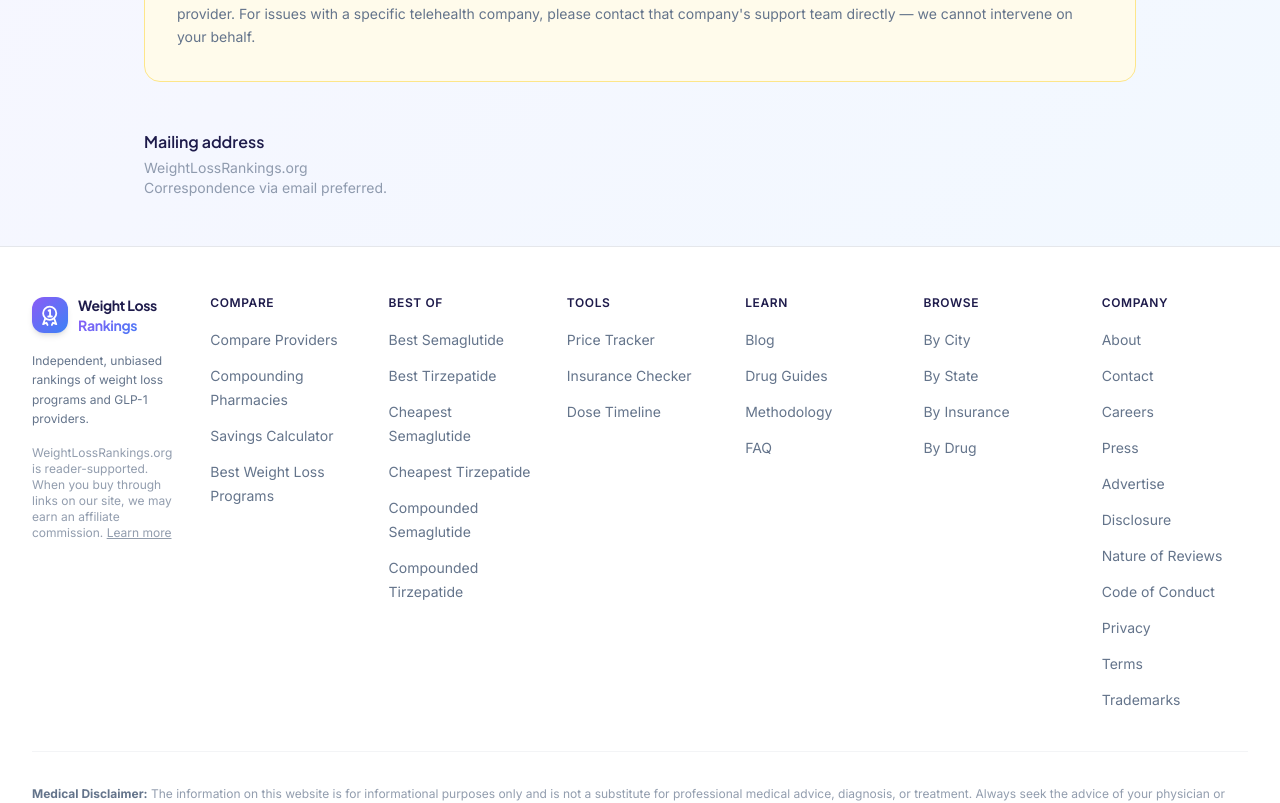
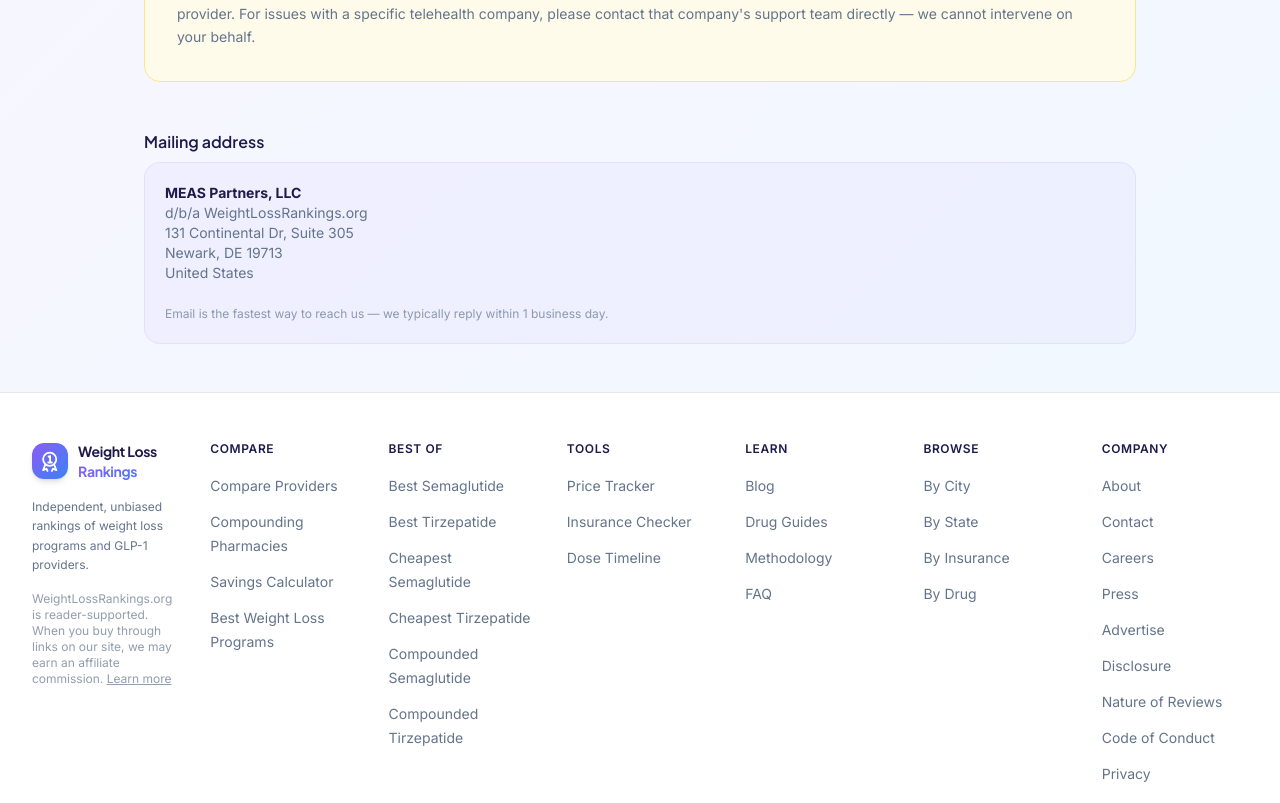
Before and after one commit to edwinurrutia/weightlossrankings, a Next.js app: page /contact in a window 1280 px wide. Shown: the part 1580-2383 px from the top of the page. Built offline with nearby package versions, Linux system fonts and the light colour scheme; no server answers.

Commit message:
feat: add MEAS Partners LLC entity info to terms, privacy, contact, and footer

```diff
--- a/src/app/contact/page.tsx
+++ b/src/app/contact/page.tsx
@@ -199,15 +199,19 @@
         </p>
       </section>
 
-      <section className="text-sm text-brand-text-secondary/70">
-        <h2 className="font-heading text-base font-semibold text-brand-text-primary mb-1">
+      <section>
+        <h2 className="font-heading text-base font-semibold text-brand-text-primary mb-2">
           Mailing address
         </h2>
-        <p>
-          WeightLossRankings.org
-          <br />
-          Correspondence via email preferred.
-        </p>
+        <address className="not-italic rounded-2xl bg-brand-violet/5 border border-brand-violet/10 p-5 text-sm text-brand-text-secondary">
+          <strong className="text-brand-text-primary">MEAS Partners, LLC</strong><br />
+          d/b/a WeightLossRankings.org<br />
+          131 Continental Dr, Suite 305<br />
+          Newark, DE 19713<br />
+          United States
+          <br /><br />
+          <span className="text-xs text-brand-text-secondary/70">Email is the fastest way to reach us — we typically reply within 1 business day.</span>
+        </address>
       </section>
     </div>
   );
--- a/src/app/privacy/page.tsx
+++ b/src/app/privacy/page.tsx
@@ -22,11 +22,15 @@
       <div className="space-y-6 text-brand-text-secondary leading-relaxed">
         <p>
           WeightLossRankings.org (&quot;we,&quot; &quot;us,&quot; or
-          &quot;our&quot;) respects your privacy. This Privacy Policy explains
-          what information we collect when you visit our website, how we use
-          that information, who we share it with, and the rights you have over
-          your personal data. By using the Site you consent to the practices
-          described here. If you do not agree, please do not use the Site.
+          &quot;our&quot;) is owned and operated by{" "}
+          <strong className="text-brand-text-primary">MEAS Partners, LLC</strong>,
+          a Delaware limited liability company with a registered address at
+          131 Continental Dr, Suite 305, Newark, DE 19713. We respect your privacy.
+          This Privacy Policy explains what information we collect when you
+          visit our website, how we use that information, who we share it
+          with, and the rights you have over your personal data. By using
+          the Site you consent to the practices described here. If you do
+          not agree, please do not use the Site.
         </p>
 
         <h2 className="font-heading text-xl font-bold text-brand-text-primary pt-4">
@@ -355,24 +359,25 @@
         <p>
           For privacy questions, requests, or complaints, please email{" "}
           <a
-            href="mailto:privacy@weightlossrankings.org"
-            className="text-brand-violet underline"
-          >
-            privacy@weightlossrankings.org
-          </a>{" "}
-          or{" "}
-          <a
             href="mailto:hello@weightlossrankings.org"
             className="text-brand-violet underline"
           >
             hello@weightlossrankings.org
-          </a>
-          . See also our{" "}
+          </a>{" "}
+          or write to us at the address below. See also our{" "}
           <Link href="/terms" className="text-brand-violet underline">
             Terms of Service
           </Link>
           .
         </p>
+        <address className="not-italic rounded-2xl bg-brand-violet/5 border border-brand-violet/10 p-5 text-sm">
+          <strong className="text-brand-text-primary">MEAS Partners, LLC</strong><br />
+          Attn: Privacy<br />
+          131 Continental Dr, Suite 305<br />
+          Newark, DE 19713<br />
+          United States<br />
+          <a href="mailto:hello@weightlossrankings.org" className="text-brand-violet underline">hello@weightlossrankings.org</a>
+        </address>
       </div>
     </div>
   );
--- a/src/app/terms/page.tsx
+++ b/src/app/terms/page.tsx
@@ -22,9 +22,12 @@
       <div className="space-y-6 text-brand-text-secondary leading-relaxed">
         <p>
           Welcome to WeightLossRankings.org (the &quot;Site,&quot;
-          &quot;we,&quot; &quot;us,&quot; or &quot;our&quot;). These Terms of
+          &quot;we,&quot; &quot;us,&quot; or &quot;our&quot;). The Site is
+          owned and operated by <strong className="text-brand-text-primary">MEAS Partners, LLC</strong>,
+          a Delaware limited liability company with a registered address at
+          131 Continental Dr, Suite 305, Newark, DE 19713. These Terms of
           Service (&quot;Terms&quot;) form a legally binding agreement between
-          you and WeightLossRankings.org and govern your access to and use of
+          you and MEAS Partners, LLC and govern your access to and use of
           our website, tools, newsletters, and any related services
           (collectively, the &quot;Services&quot;). Please read these Terms
           carefully before using the Site. By accessing or using any part of
@@ -285,8 +288,15 @@
           >
             hello@weightlossrankings.org
           </a>
-          .
+          {" "}or by mail to:
         </p>
+        <address className="not-italic rounded-2xl bg-brand-violet/5 border border-brand-violet/10 p-5 text-sm">
+          <strong className="text-brand-text-primary">MEAS Partners, LLC</strong><br />
+          131 Continental Dr, Suite 305<br />
+          Newark, DE 19713<br />
+          United States<br />
+          <a href="mailto:hello@weightlossrankings.org" className="text-brand-violet underline">hello@weightlossrankings.org</a>
+        </address>
       </div>
     </div>
   );
--- a/src/components/layout/Footer.tsx
+++ b/src/components/layout/Footer.tsx
@@ -124,7 +124,7 @@
             .
           </p>
           <p className="text-xs text-brand-text-secondary/60">
-            &copy; {currentYear} WeightLossRankings.org. All rights reserved.
+            &copy; {currentYear} MEAS Partners, LLC d/b/a WeightLossRankings.org. All rights reserved. 131 Continental Dr, Suite 305, Newark, DE 19713.
           </p>
         </div>
       </div>
```
